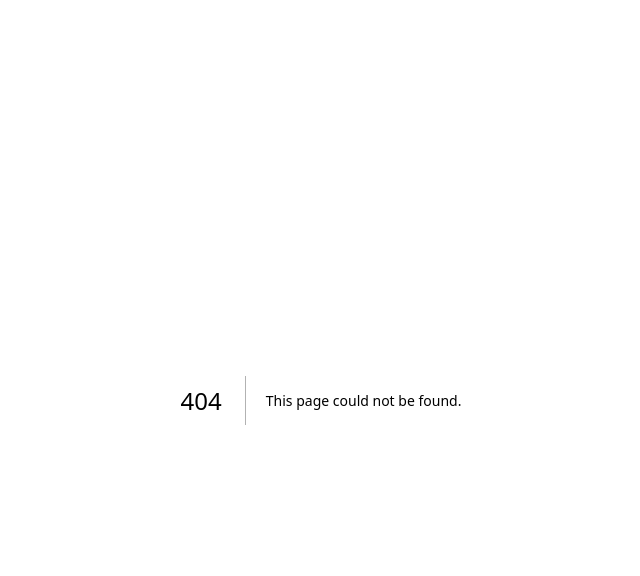
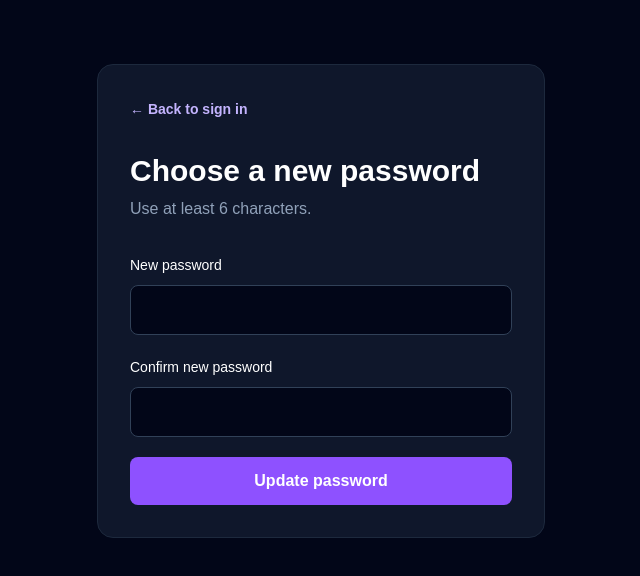
Before and after one commit to simran02-08-2023/batchpulse, a Next.js app: page /auth/reset-password in a window 1280 px wide. Before the commit this address had no page. Shown: the top 576 px of the page, without its empty margins (319-959 px from the left). Built offline with nearby package versions, Linux system fonts and the light colour scheme.

Commit message:
feat: add password reset flow

```diff
--- a/app/auth/actions.ts
+++ b/app/auth/actions.ts
@@ -66,3 +66,49 @@ export async function signOut() {
   await supabase.auth.signOut();
   redirect("/");
 }
+export async function requestPasswordReset(formData: FormData) {
+  const email = String(formData.get("email") || "");
+  const supabase = await createClient();
+
+  const { error } = await supabase.auth.resetPasswordForEmail(email, {
+    redirectTo: `${process.env.NEXT_PUBLIC_SITE_URL}/auth/reset-password`,
+  });
+
+  if (error) {
+    redirect(
+      `/forgot-password?error=${encodeURIComponent(
+        "We could not send the reset email. Please try again."
+      )}`
+    );
+  }
+
+  redirect("/forgot-password?sent=1");
+}
+
+export async function updatePassword(formData: FormData) {
+  const password = String(formData.get("password") || "");
+  const confirmPassword = String(formData.get("confirmPassword") || "");
+
+  if (password.length < 6) {
+    redirect(
+      "/auth/reset-password?error=Password%20must%20be%20at%20least%206%20characters."
+    );
+  }
+
+  if (password !== confirmPassword) {
+    redirect("/auth/reset-password?error=Passwords%20do%20not%20match.");
+  }
+
+  const supabase = await createClient();
+  const { error } = await supabase.auth.updateUser({ password });
+
+  if (error) {
+    redirect(
+      `/auth/reset-password?error=${encodeURIComponent(
+        "This reset link is invalid or has expired. Request a new one."
+      )}`
+    );
+  }
+
+  redirect("/login?message=Password%20updated.%20Please%20sign%20in.");
+}
--- /dev/null
+++ b/app/auth/reset-password/page.tsx
@@ -0,0 +1,62 @@
+import Link from "next/link";
+import { updatePassword } from "../actions";
+
+type Props = {
+  searchParams: Promise<{ error?: string }>;
+};
+
+export default async function ResetPasswordPage({ searchParams }: Props) {
+  const { error } = await searchParams;
+
+  return (
+    <main className="min-h-screen bg-slate-950 px-6 py-16 text-white">
+      <section className="mx-auto w-full max-w-md rounded-2xl border border-slate-800 bg-slate-900 p-8">
+        <Link href="/login" className="text-sm font-semibold text-violet-300">
+          ← Back to sign in
+        </Link>
+
+        <h1 className="mt-8 text-3xl font-bold">Choose a new password</h1>
+        <p className="mt-2 text-slate-400">
+          Use at least 6 characters.
+        </p>
+
+        {error ? (
+          <p className="mt-5 rounded-lg border border-red-900 bg-red-950/50 p-3 text-sm text-red-200">
+            {error}
+          </p>
+        ) : null}
+
+        <form action={updatePassword} className="mt-8 space-y-5">
+          <label className="block">
+            <span className="text-sm font-medium">New password</span>
+            <input
+              name="password"
+              type="password"
+              required
+              minLength={6}
+              className="mt-2 w-full rounded-lg border border-slate-700 bg-slate-950 px-4 py-3 outline-none focus:border-violet-400"
+            />
+          </label>
+
+          <label className="block">
+            <span className="text-sm font-medium">Confirm new password</span>
+            <input
+              name="confirmPassword"
+              type="password"
+              required
+              minLength={6}
+              className="mt-2 w-full rounded-lg border border-slate-700 bg-slate-950 px-4 py-3 outline-none focus:border-violet-400"
+            />
+          </label>
+
+          <button
+            type="submit"
+            className="w-full rounded-lg bg-violet-500 px-5 py-3 font-semibold hover:bg-violet-400"
+          >
+            Update password
+          </button>
+        </form>
+      </section>
+    </main>
+  );
+}
--- /dev/null
+++ b/app/forgot-password/page.tsx
@@ -0,0 +1,57 @@
+import Link from "next/link";
+import { requestPasswordReset } from "../auth/actions";
+
+type Props = {
+  searchParams: Promise<{ error?: string; sent?: string }>;
+};
+
+export default async function ForgotPasswordPage({ searchParams }: Props) {
+  const { error, sent } = await searchParams;
+
+  return (
+    <main className="min-h-screen bg-slate-950 px-6 py-16 text-white">
+      <section className="mx-auto w-full max-w-md rounded-2xl border border-slate-800 bg-slate-900 p-8">
+        <Link href="/login" className="text-sm font-semibold text-violet-300">
+          ← Back to sign in
+        </Link>
+
+        <h1 className="mt-8 text-3xl font-bold">Reset your password</h1>
+        <p className="mt-2 text-slate-400">
+          Enter your email and we’ll send a secure reset link.
+        </p>
+
+        {sent ? (
+          <p className="mt-5 rounded-lg border border-emerald-900 bg-emerald-950/50 p-3 text-sm text-emerald-200">
+            If an account exists for that email, a reset link has been sent.
+          </p>
+        ) : null}
+
+        {error ? (
+          <p className="mt-5 rounded-lg border border-red-900 bg-red-950/50 p-3 text-sm text-red-200">
+            {error}
+          </p>
+        ) : null}
+
+        <form action={requestPasswordReset} className="mt-8 space-y-5">
+          <label className="block">
+            <span className="text-sm font-medium">Email</span>
+            <input
+              name="email"
+              type="email"
+              required
+              className="mt-2 w-full rounded-lg border border-slate-700 bg-slate-950 px-4 py-3 outline-none focus:border-violet-400"
+              placeholder="you@example.com"
+            />
+          </label>
+
+          <button
+            type="submit"
+            className="w-full rounded-lg bg-violet-500 px-5 py-3 font-semibold hover:bg-violet-400"
+          >
+            Send reset link
+          </button>
+        </form>
+      </section>
+    </main>
+  );
+}
--- a/app/login/page.tsx
+++ b/app/login/page.tsx
@@ -49,7 +49,12 @@ export default async function LoginPage({ searchParams }: LoginPageProps) {
               placeholder="••••••••"
             />
           </label>
-
+        <Link
+  href="/forgot-password"
+  className="block text-right text-sm font-semibold text-violet-300"
+>
+  Forgot password?
+</Link>
           <button
             type="submit"
             className="w-full rounded-lg bg-violet-500 px-5 py-3 font-semibold transition hover:bg-violet-400"
```
Also changed, not shown: 1 other file (tests, documents, lock files or other folders).
